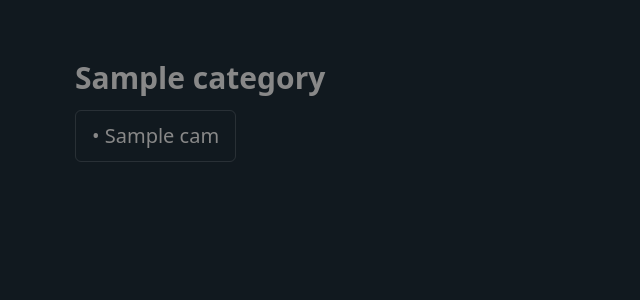
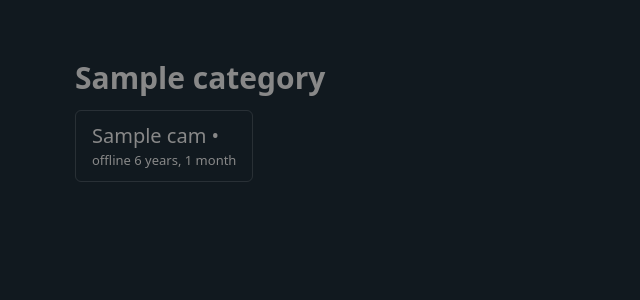
Before and after one commit to anze3db/surfcamsapi, a Django app: template templates/cams.html in a window 1280 px wide. Shown: the part 145-445 px from the top of the page, without its empty margins (0-640 px from the left). Run offline with Django 4.2, Linux system fonts and the light colour scheme; the template is opened without the code that fills it: most values are stand-ins (such as "Sample title", 1, 10 or a date in 2020); some libraries are stand-ins or nearby versions.

Commit message:
Show online status

```diff
--- a/templates/cams.html
+++ b/templates/cams.html
@@ -10,11 +10,28 @@
         <h1>Surfcams</h1>
         {% for category in categories %}
             <h3 style="color: {{ category.color }}; margin-bottom: 0.5rem;">{{ category.title }}</h3>
-            <div style="display: flex; flex-wrap: wrap; gap: 0.4rem 1rem; margin-bottom: 1.5rem;">
+            <div style="display: flex;
+                        flex-wrap: wrap;
+                        gap: 0.4rem 1rem;
+                        margin-bottom: 1.5rem">
                 {% for cam in category.cam_set.all %}
-                    <a class="cam-chip" style="display: block; padding: 0.5rem 0.8rem; border: 1px solid rgba(255,255,255,0.1); border-radius: 6px; color: {% if cam.offline_since %}#888888{% else %}{{ cam.title_color }}{% endif %}; text-decoration: none; transition: border-color 0.2s;"
+                    <a class="cam-chip"
+                       style="display: block;
+                              padding: 0.5rem 0.8rem;
+                              border: 1px solid rgba(255,255,255,0.1);
+                              border-radius: 6px;
+                              color: {% if cam.offline_since %}#888888{% else %}{{ cam.title_color }}{% endif %};
+                              text-decoration: none;
+                              transition: border-color 0.2s"
                        href="{% url 'cam_full_detail' cam.slug %}">
-                        <span style="color: {{ cam.bullet_color }}">•</span> {{ cam.title }}
+                        {{ cam.title }} <span style="color: {{ cam.bullet_color }}">•</span>
+                        <div style="font-size: 0.65rem;">
+                            {% if cam.offline_since %}
+                                <span style="color: #888;">offline {{ cam.offline_since|timesince }}</span>
+                            {% else %}
+                                <span style="color: #55AB68;">online</span>
+                            {% endif %}
+                        </div>
                     </a>
                 {% endfor %}
             </div>
```
